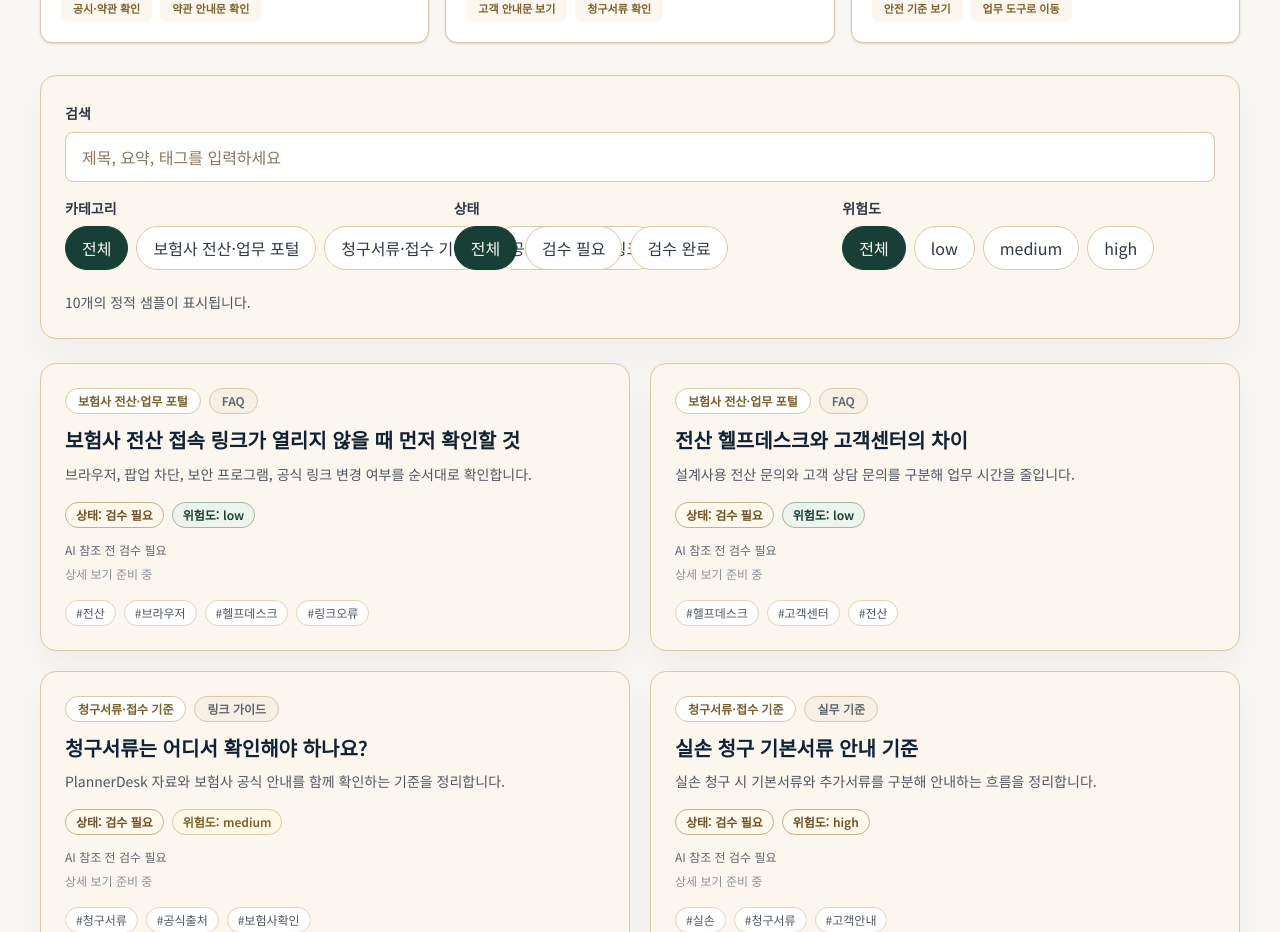
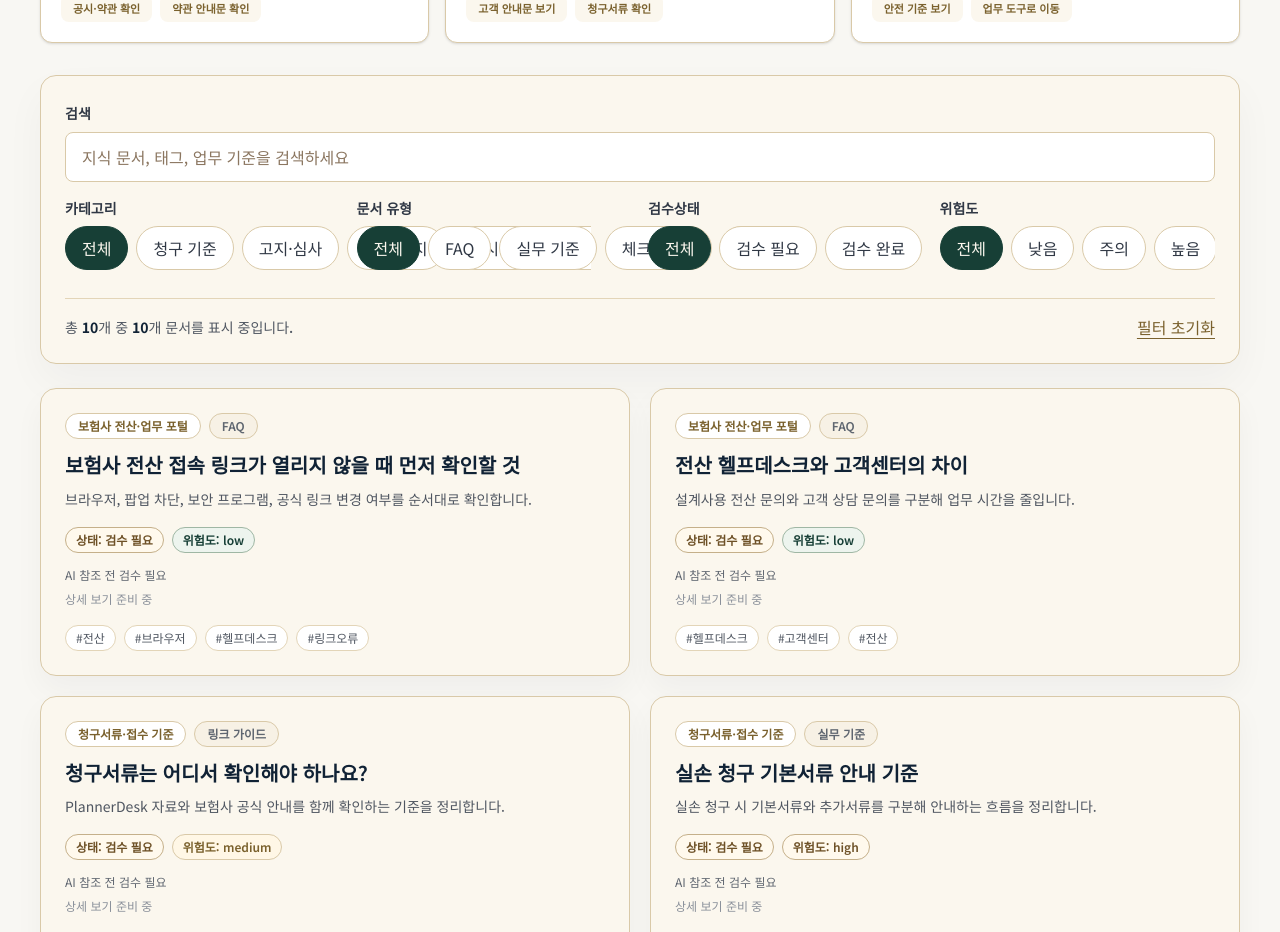
Before and after one commit to raonisi/plannerdesk, a Next.js app: page /knowledge in a window 1280 px wide. Shown: the part 1120-2052 px from the top of the page. Built offline with nearby package versions, Linux system fonts and the light colour scheme.

Commit message:
feat(knowledge): add static category filters

```diff
--- a/app/knowledge/knowledge-archive-list.tsx
+++ b/app/knowledge/knowledge-archive-list.tsx
@@ -4,34 +4,54 @@ import Link from "next/link";
 import { useMemo, useState } from "react";
 import { EmptyState } from "@/components/content-page";
 import {
-  KNOWLEDGE_CATEGORIES,
   KNOWLEDGE_SEED_ITEMS,
   type KnowledgeCategory,
   type KnowledgeRiskLevel,
   type KnowledgeSeedItem,
   type KnowledgeStatus,
+  type KnowledgeType,
 } from "./knowledge-seed";
 
 type CategoryFilter = "all" | KnowledgeCategory;
-type StatusFilter = "all" | "needs_review" | "verified";
-type RiskFilter = "all" | KnowledgeRiskLevel;
+type StatusFilter = "all" | KnowledgeStatus | "rejected";
+type RiskFilter = "all" | KnowledgeRiskLevel | "blocked";
+type TypeFilter = "all" | KnowledgeType;
 
 const categoryOptions: Array<{ label: string; value: CategoryFilter }> = [
   { label: "전체", value: "all" },
-  ...KNOWLEDGE_CATEGORIES.map((category) => ({ label: category, value: category })),
+  { label: "청구 기준", value: "청구서류·접수 기준" },
+  { label: "고지·심사", value: "고지·심사 전 확인" },
+  { label: "해지·유지", value: "계약관리·유지 실무" },
+  { label: "공시·약관", value: "공시·약관·공식 링크" },
+  { label: "고객 안내문", value: "고객 안내문·응대 문구" },
+  { label: "운영 안전", value: "운영 안전·금지 영역" },
+  { label: "PlannerDesk 사용법", value: "PlannerDesk 사용법" },
+];
+
+const typeOptions: Array<{ label: string; value: TypeFilter }> = [
+  { label: "전체", value: "all" },
+  { label: "FAQ", value: "FAQ" },
+  { label: "실무 기준", value: "실무 기준" },
+  { label: "체크리스트", value: "체크리스트" },
+  { label: "안내문 샘플", value: "안내문 샘플" },
+  { label: "링크 가이드", value: "링크 가이드" },
+  { label: "안전 경계", value: "안전 경계" },
 ];
 
 const statusOptions: Array<{ label: string; value: StatusFilter }> = [
   { label: "전체", value: "all" },
   { label: "검수 필요", value: "needs_review" },
   { label: "검수 완료", value: "verified" },
+  { label: "작성 중", value: "draft" },
+  { label: "보관됨", value: "archived" },
 ];
 
 const riskOptions: Array<{ label: string; value: RiskFilter }> = [
   { label: "전체", value: "all" },
-  { label: "low", value: "low" },
-  { label: "medium", value: "medium" },
-  { label: "high", value: "high" },
+  { label: "낮음", value: "low" },
+  { label: "주의", value: "medium" },
+  { label: "높음", value: "high" },
+  { label: "차단", value: "blocked" },
 ];
 
 const statusLabels: Record<KnowledgeStatus, string> = {
@@ -57,6 +77,7 @@ const riskClasses: Record<KnowledgeRiskLevel, string> = {
 export function KnowledgeArchiveList() {
   const [query, setQuery] = useState("");
   const [category, setCategory] = useState<CategoryFilter>("all");
+  const [typeFilter, setTypeFilter] = useState<TypeFilter>("all");
   const [status, setStatus] = useState<StatusFilter>("all");
   const [risk, setRisk] = useState<RiskFilter>("all");
 
@@ -69,7 +90,8 @@ export function KnowledgeArchiveList() {
         item.summary,
         item.category,
         item.type,
-        ...item.tags,
+        ...(item.tags || []),
+        item.workflowLabel || "",
       ]
         .join(" ")
         .toLocaleLowerCase("ko-KR");
@@ -77,12 +99,13 @@ export function KnowledgeArchiveList() {
       const matchesQuery =
         normalizedQuery.length === 0 || searchTarget.includes(normalizedQuery);
       const matchesCategory = category === "all" || item.category === category;
+      const matchesType = typeFilter === "all" || item.type === typeFilter;
       const matchesStatus = status === "all" || item.status === status;
       const matchesRisk = risk === "all" || item.riskLevel === risk;
 
-      return matchesQuery && matchesCategory && matchesStatus && matchesRisk;
+      return matchesQuery && matchesCategory && matchesType && matchesStatus && matchesRisk;
     });
-  }, [category, query, risk, status]);
+  }, [category, query, risk, status, typeFilter]);
 
   return (
     <div className="space-y-6">
@@ -93,13 +116,13 @@ export function KnowledgeArchiveList() {
             aria-label="지식 아카이브 검색"
             className="mt-2 min-h-12 w-full rounded-lg border border-[#d9c9a8] bg-white px-4 py-3 text-base text-[#18202b] outline-none transition placeholder:text-[#8b7660] focus:border-[#aa8137] focus:ring-2 focus:ring-[#aa8137]/20"
             onChange={(event) => setQuery(event.target.value)}
-            placeholder="제목, 요약, 태그를 입력하세요"
+            placeholder="지식 문서, 태그, 업무 기준을 검색하세요"
             type="search"
             value={query}
           />
         </label>
 
-        <div className="mt-4 grid gap-4 lg:grid-cols-3">
+        <div className="mt-4 grid gap-4 lg:grid-cols-4">
           <FilterGroup
             label="카테고리"
             onChange={(value) => setCategory(value as CategoryFilter)}
@@ -107,7 +130,13 @@ export function KnowledgeArchiveList() {
             value={category}
           />
           <FilterGroup
-            label="상태"
+            label="문서 유형"
+            onChange={(value) => setTypeFilter(value as TypeFilter)}
+            options={typeOptions}
+            value={typeFilter}
+          />
+          <FilterGroup
+            label="검수상태"
             onChange={(value) => setStatus(value as StatusFilter)}
             options={statusOptions}
             value={status}
@@ -120,9 +149,25 @@ export function KnowledgeArchiveList() {
           />
         </div>
 
-        <p className="mt-4 text-sm leading-6 text-[#4f5661]">
-          {filteredItems.length}개의 정적 샘플이 표시됩니다.
-        </p>
+        <div className="mt-6 flex items-center justify-between border-t border-[#e3d5b8] pt-4">
+          <p className="text-sm font-medium text-[#4f5661]">
+            총 <strong className="text-[#102235]">{KNOWLEDGE_SEED_ITEMS.length}</strong>개 중{" "}
+            <strong className="text-[#102235]">{filteredItems.length}</strong>개 문서를 표시 중입니다.
+          </p>
+          <button
+            type="button"
+            className="text-sm font-semibold text-[#7a612d] underline underline-offset-4 transition hover:text-[#aa8137]"
+            onClick={() => {
+              setQuery("");
+              setCategory("all");
+              setTypeFilter("all");
+              setStatus("all");
+              setRisk("all");
+            }}
+          >
+            필터 초기화
+          </button>
+        </div>
       </section>
 
       {filteredItems.length > 0 ? (
```
